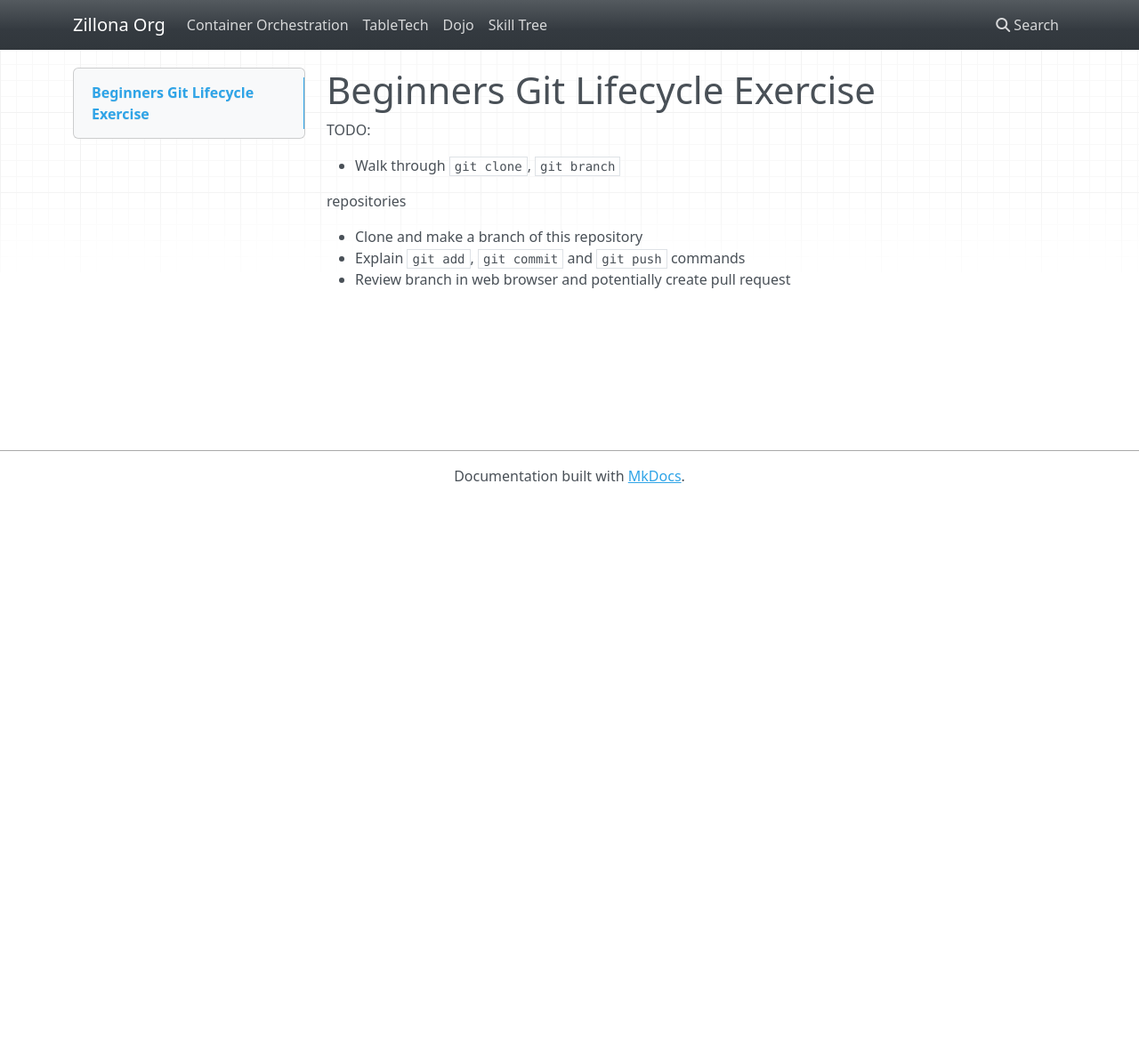
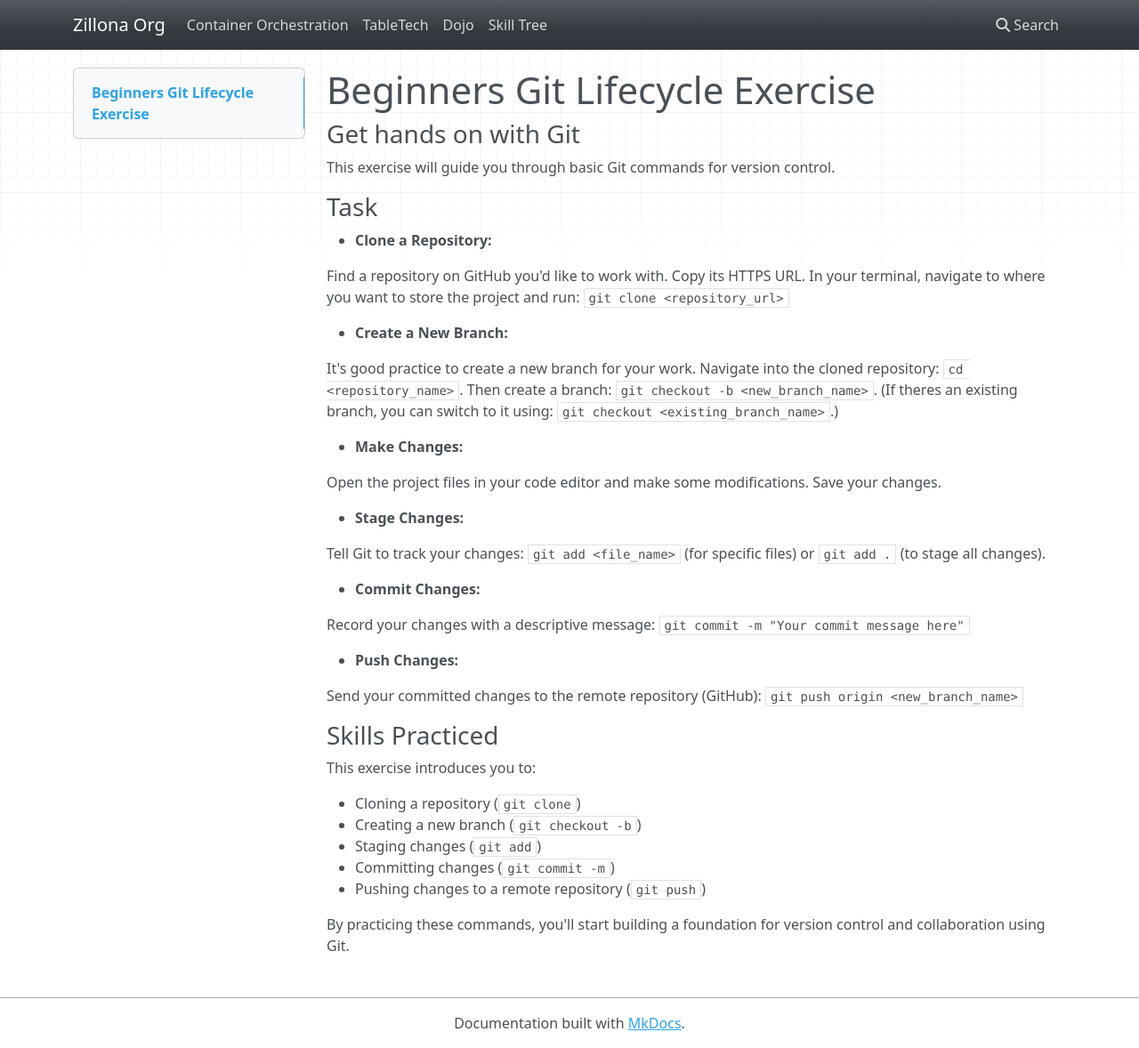
Before and after one commit to zillonaorg/Welcome, an MkDocs documentation site: the page built from docs/git_exercise-1.md, in a window 1280 px wide and 1178 px high. Shown: the whole window at 89% size. Built offline with MkDocs 1.6.1, drawn with Linux system fonts in a browser that asks for light colours; nearby versions of some CDN libraries.

Commit message:
Rough drafted beginner git exercise

```diff
--- a/docs/git_exercise-1.md
+++ b/docs/git_exercise-1.md
@@ -1,11 +1,43 @@
 # Beginners Git Lifecycle Exercise
 
-TODO:
+### Get hands on with Git
 
-  * Walk through `git clone`, `git branch`
+This exercise will guide you through basic Git commands for version control.
 
-repositories
+### Task
 
-  * Clone and make a branch of this repository
-  * Explain `git add`, `git commit` and `git push` commands
-  * Review branch in web browser and potentially create pull request
+* **Clone a Repository:**
+
+  Find a repository on GitHub you'd like to work with. Copy its HTTPS URL. In your terminal, navigate to where you want to store the project and run: `git clone <repository_url>`
+
+* **Create a New Branch:**
+
+  It's good practice to create a new branch for your work. Navigate into the cloned repository: `cd <repository_name>`. Then create a branch: `git checkout -b <new_branch_name>`. (If theres an existing branch, you can switch to it using: `git checkout <existing_branch_name>`.)
+
+* **Make Changes:**
+
+  Open the project files in your code editor and make some modifications. Save your changes.
+
+* **Stage Changes:**
+
+  Tell Git to track your changes: `git add <file_name>` (for specific files) or `git add .` (to stage all changes).
+
+* **Commit Changes:**
+
+  Record your changes with a descriptive message: `git commit -m "Your commit message here"`
+
+* **Push Changes:**
+
+  Send your committed changes to the remote repository (GitHub): `git push origin <new_branch_name>`
+
+### Skills Practiced
+
+This exercise introduces you to:
+
+* Cloning a repository (`git clone`)
+* Creating a new branch (`git checkout -b`)
+* Staging changes (`git add`)
+* Committing changes (`git commit -m`)
+* Pushing changes to a remote repository (`git push`)
+
+By practicing these commands, you'll start building a foundation for version control and collaboration using Git.
```
